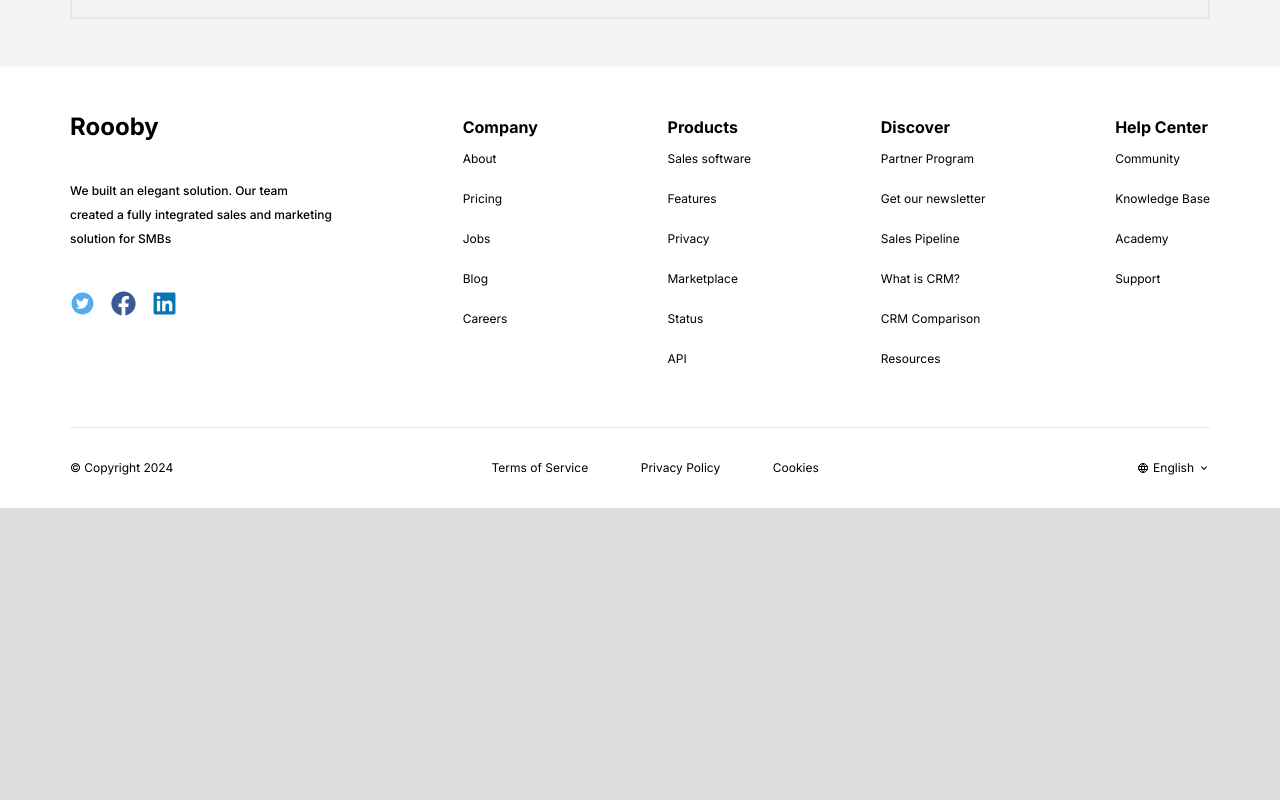
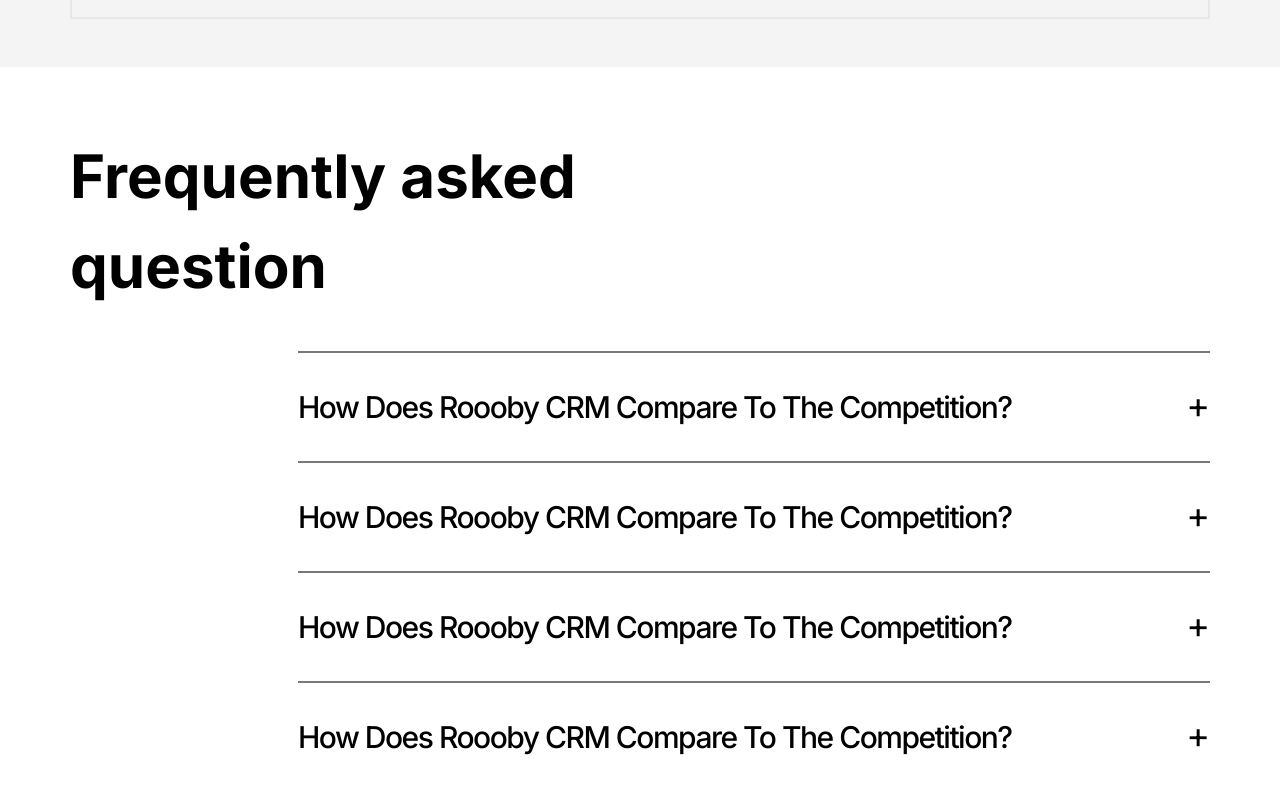
Before and after one commit to altesidriz/zing-task-2, a Next.js app: page /pricing in a window 1280 px wide. Shown: the part 1220-2020 px from the top of the page. Before the commit the page ends 1728 px from the top, so only its background shows below. Built offline with nearby package versions, Linux system fonts and the light colour scheme.

Commit message:
frequently asked questions component

```diff
--- /dev/null
+++ b/src/app/pricing/_components/questions.jsx
@@ -0,0 +1,24 @@
+'use client';
+import { useState } from 'react';
+
+const Questions = () => {
+    const [open, setOpen] = useState(false);
+    let btn = '+';
+    if (open) { btn = '-'; }
+
+    return (
+        <div className='w-full py-8 border-t-2 border-[#787878]'>
+            <div className="flex flex-row items-center justify-between gap-20">
+                <h3 className="flex items-center font-medium text-3xl leading-10 tracking-tighter">How Does Roooby CRM Compare To The Competition?</h3>
+                <button
+                    className=" flex justify-center items-center text-4xl pb-1"
+                    onClick={() => setOpen((prev) => !prev)}
+                >{btn}</button>
+            </div>
+            {open && <div className="pt-4 flex flex-row items-start">
+                <p className="font-normal text-lg leading-7">Rooby CRM offers the most affordable, comprehensive platform to manage the entire customer journey, from generating leads, to closing deals and supporting your customers. With a full suite of CRM, sales enablement, marketing automation, and help desk/customer support capabilities, it’s all you need to manage the entire customer lifecycle. Most of our competitors offer one or two of these functions as separate products, leaving you with the headache of integrating them and increasing the overall price point.</p>
+            </div>}
+        </div>
+    );
+};
+export default Questions;
--- a/src/app/pricing/page.jsx
+++ b/src/app/pricing/page.jsx
@@ -1,12 +1,14 @@
 import CardStarter from './_components/cardStarter';
 import CardProfessional from './_components/cardProfessional';
 import CardEnterprise from './_components/cardEnterprise';
+import Questions from './_components/questions';
+import Banner from '@/components/banner';
 
 const Pricing = () => {
   return (
     <div className='m-auto w-screen h-auto bg-[#F4F4F4]'>
       <div className="py-12 m-auto max-w-[1140px] h-auto flex flex-col items-center justify-around gap-10">
-        {/*Heaader */}
+        {/*Header */}
         <div className="w-full h-auto flex flex-row items-end justify-between">
           <div className="flex flex-col w-2/3">
             <h1 className="text-6xl leading-[74px] text-black font-bold">Choose your right plan</h1>
@@ -16,7 +18,7 @@
             <p>Built with love for growing businesses. Check out the Roooby CRM pricing grid below. Switch between plans at any time.</p>
           </div>
         </div>
-        {/* Plan Card(s) */}
+        {/* Plan Cards */}
         <div className="flex flex-row items-center justify-between gap-8">
           <CardStarter />
           <CardProfessional />
@@ -29,6 +31,22 @@
           <button className='bg-[#150050] p-4 felx items-center justify-center text-sm text-white rounded-lg'>Compare plans</button>
         </div>
       </div>
+      {/* Frequently Question */}
+      <div className='m-auto w-screen h-auto bg-white '>
+        <div className='py-16 m-auto max-w-[1140px] h-auto flex flex-col items-center justify-around gap-10'>
+          <div className='w-full h-auto'>
+            <h1 className='w-3/5 font-bold text-6xl leading-normal self-start'>Frequently asked question</h1>
+          </div>
+          <div className='w-4/5 self-end'>
+            <Questions />
+            <Questions />
+            <Questions />
+            <Questions />
+          </div>
+        </div>
+      </div>
+      {/* Banner */}
+      <Banner />
     </div>
   );
 };
```
